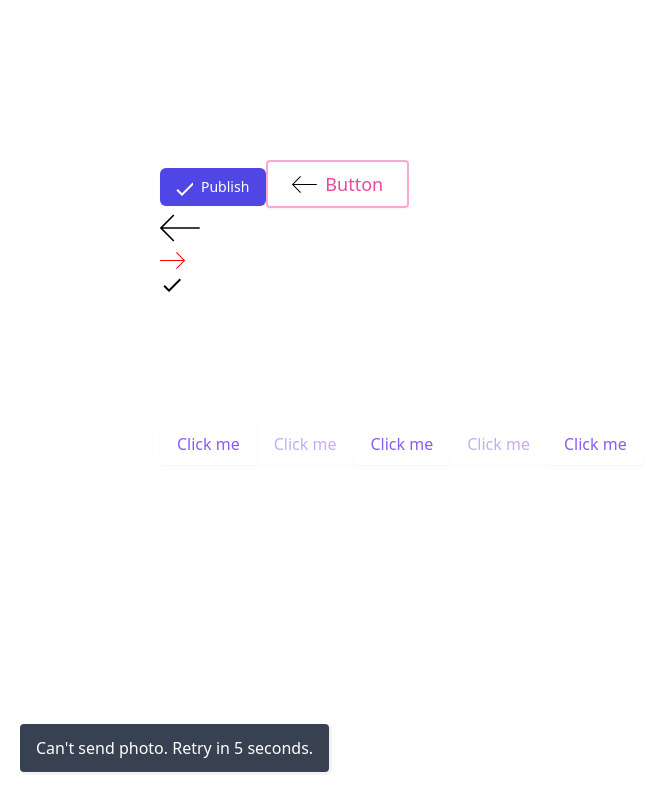
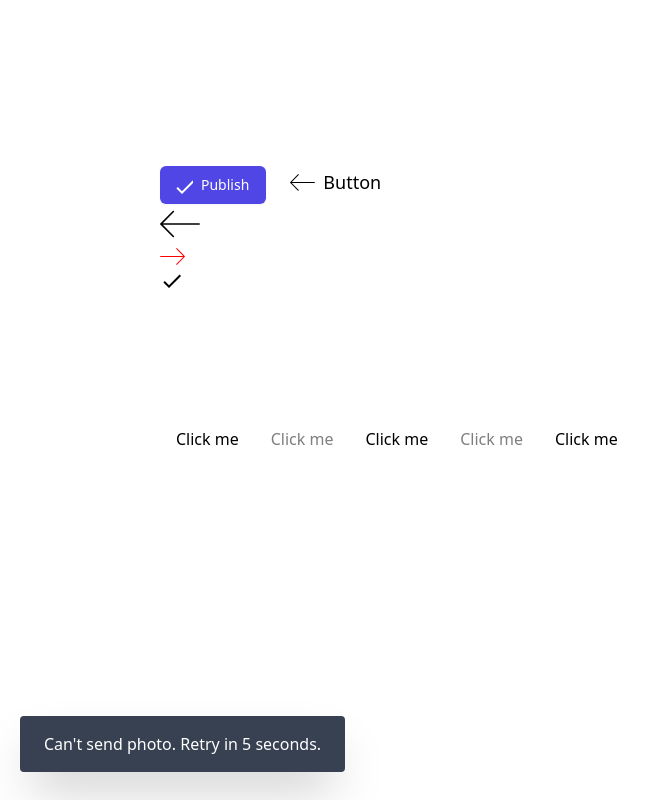
Before and after one commit to aronworks/react-components, a React (Create React App) app: page / in a window 1280 px wide. Both pictures are taken after a click on the button "Button". Shown: the whole page, without its empty margins (0-669 px from the left). Built offline with nearby package versions, Linux system fonts and the light colour scheme.

Commit message:
Change button component to minimal

```diff
--- a/src/App.js
+++ b/src/App.js
@@ -1,7 +1,7 @@
 import Button from "./components/button/Button";
 import Snacksbar from "./components/snacksbar/Snacksbar";
 import { useState } from "react";
-import { LeftArrow, RightArrow, Tick } from "./components/icons"
+import { LeftArrow, RightArrow, Tick } from "./components/icons";
 
 function App() {
   const [isSnacksbarOpen, setsnacksbarOpen] = useState(false);
@@ -17,7 +17,6 @@ function App() {
   };
   return (
     <div className="m-40">
-
       <button
         type="button"
         className="inline-flex items-center px-4 py-2 border border-transparent rounded-md shadow-sm text-sm font-medium text-white bg-indigo-600 hover:bg-indigo-700 focus:outline-none focus:ring-2 focus:ring-offset-2 focus:ring-indigo-500"
--- a/src/components/button/Button.jsx
+++ b/src/components/button/Button.jsx
@@ -1,20 +1,10 @@
 import PropTypes from "prop-types";
 import "./button.css";
 
-const Button = ({
-  children,
-  color,
-  size,
-  variant,
-  type,
-  disabled,
-  processing,
-  onClick,
-}) => {
+const Button = ({ children, size, type, disabled, processing, onClick }) => {
   const checkDisabled = disabled ? "btn-disabled" : "";
   const checkProcessing = processing ? "btn-processing" : "";
-
-  const className = `btn btn-${color}-${variant} btn-${size} ${checkDisabled} ${checkProcessing}`;
+  const className = `btn btn-${size} ${checkDisabled} ${checkProcessing}`;
 
   return (
     <button className={className} onClick={onClick} type={type}>
@@ -24,27 +14,18 @@ const Button = ({
 };
 
 Button.propTypes = {
-  color: PropTypes.oneOf(["primary", "secondary"]),
-  size: PropTypes.oneOf(["sm", "base", "lg"]),
   type: PropTypes.string,
-  variant: PropTypes.oneOf(["text", "solid", "outline"]),
+  onClick: PropTypes.func,
   disabled: PropTypes.bool,
   processing: PropTypes.bool,
-  children: PropTypes.oneOfType(
-    [
-      PropTypes.string,
-      PropTypes.element
-    ]
-  ).isRequired,
-  onClick: PropTypes.func,
-}
+  size: PropTypes.oneOf(["sm", "base", "lg"]),
+  children: PropTypes.oneOfType([PropTypes.string, PropTypes.element])
+    .isRequired,
+};
 
 Button.defaultProps = {
   type: "button",
-  color: "primary",
-  variant: "text",
-  size: "base"
-}
-
+  size: "base",
+};
 
 export default Button;
--- a/src/components/button/button.css
+++ b/src/components/button/button.css
@@ -1,56 +1,5 @@
-/* className="inline-flex items-center px-4 py-2 border border-transparent rounded-md shadow-sm text-sm font-medium
-text-white bg-indigo-600 hover:bg-indigo-700 focus:outline-none focus:ring-2 focus:ring-offset-2 focus:ring-indigo-500" */
-
 .btn {
-  @apply cursor-pointer rounded inline-flex items-center border border-transparent shadow-sm ;
-}
-
-.btn-primary-text {
-  @apply text-purple-500;
-}
-
-.btn-primary-text:hover {
-  @apply bg-purple-50;
-}
-
-.btn-secondary-text {
-  @apply text-pink-500;
-}
-
-.btn-secondary-text:hover {
-  @apply bg-pink-50;
-}
-
-.btn-primary-solid {
-  @apply bg-purple-500 text-white;
-}
-
-.btn-primary-solid:hover {
-  @apply bg-purple-700;
-}
-
-.btn-secondary-solid {
-  @apply bg-pink-500 text-white;
-}
-
-.btn-secondary-solid:hover {
-  @apply bg-pink-700;
-}
-
-.btn-primary-outline {
-  @apply bg-transparent text-purple-500 border-solid border-2 border-purple-300;
-}
-
-.btn-primary-outline:hover {
-  @apply bg-purple-50  border-purple-500;
-}
-
-.btn-secondary-outline {
-  @apply bg-transparent text-pink-500 border-solid border-2 border-pink-300;
-}
-
-.btn-secondary-outline:hover {
-  @apply bg-pink-50  border-pink-500;
+  @apply cursor-pointer inline-flex items-center border-0 focus:outline-none transition ease-in-out duration-300;
 }
 
 .btn-sm {
--- a/src/components/snacksbar/snacksbar.css
+++ b/src/components/snacksbar/snacksbar.css
@@ -1,7 +1,6 @@
 .snacksbar-wrapper {
-  @apply bg-gray-700 text-white px-4 py-3 fixed bottom-7 left-5 inline-block rounded flex justify-between;
+  @apply bg-gray-700 text-white px-6 py-4 fixed bottom-7 left-5 inline-block rounded flex justify-between shadow-2xl;
   min-width: 300px;
-  box-shadow: 2px 2px 1px 1px rgba(0, 0, 0, 0.05);
 }
 
 /* transition ease-in-out duration-700 */
```
Also changed, not shown: 1 other file (tests, documents, lock files or other folders).
